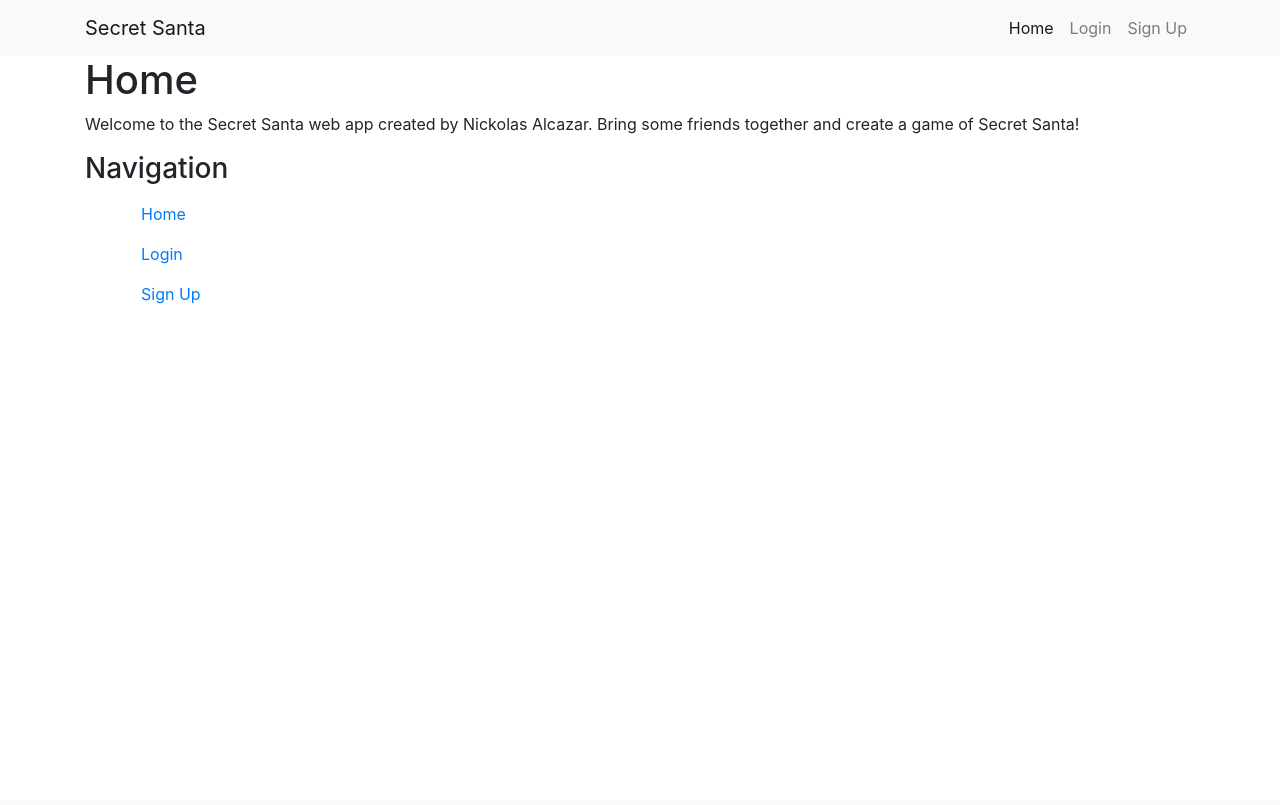
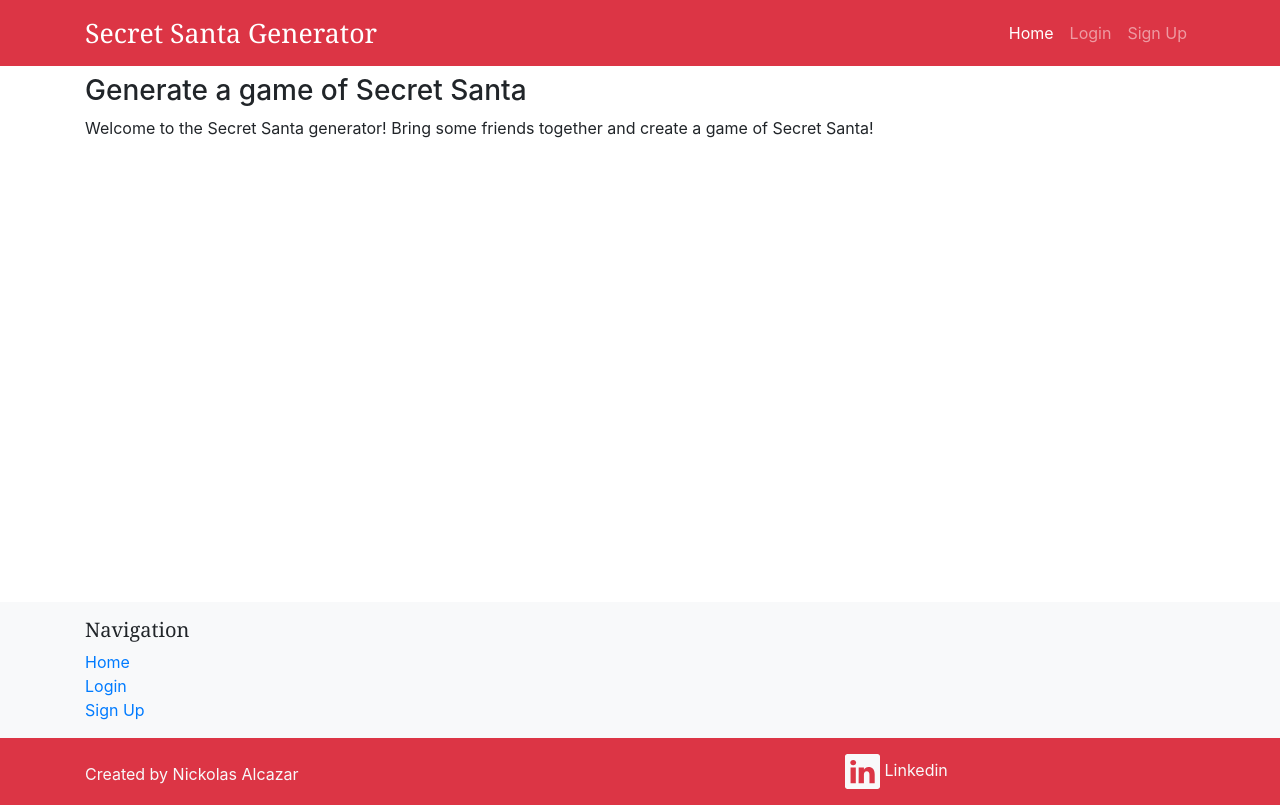
Before and after one commit to nickolasalcazar/SecretSanta, a Django app: page / in a window 1280 px wide. Before the commit the page ends 304 px from the top, so only its background shows below. Run offline with Django 3.2, Linux system fonts and the light colour scheme; some libraries are stand-ins or nearby versions.

Commit message:
Added extra styling and changes to content of base.html

```diff
--- a/secretsanta/game/static/game/main.css
+++ b/secretsanta/game/static/game/main.css
@@ -5,3 +5,15 @@ body {
 .display-none {
 	display: none;
 }
+
+main {
+	/*height: 100vh;*/
+}
+
+.navbar {
+	background-color: #fc032c;
+}
+
+.georgia-font {
+	font-family: georgia;
+}
--- a/secretsanta/game/templates/game/base.html
+++ b/secretsanta/game/templates/game/base.html
@@ -16,18 +16,20 @@
     {% endif %}
 </head>
 <body>
-    <nav class="navbar navbar-expand-lg navbar-light bg-light">
+    <nav class="navbar navbar-expand-lg navbar-dark bg-danger">
       <div class="container">
-        <a class="navbar-brand" href="#">Secret Santa</a>
+        <a  class="navbar-brand" href="{% url 'game-home' %}">
+            <span class="georgia-font" style="font-size: 20pt">Secret Santa Generator</span>
+        </a>
         <button class="navbar-toggler" type="button" data-toggle="collapse" data-target="#navbarResponsive" aria-controls="navbarResponsive" aria-expanded="false" aria-label="Toggle navigation">
               <span class="navbar-toggler-icon"></span>
             </button>
         <div class="collapse navbar-collapse" id="navbarResponsive">
           <ul class="navbar-nav ml-auto">
             <li class="nav-item active">
-              <a class="nav-link" href="{% url 'game-home' %}">Home
+                <a class="nav-link" href="{% url 'game-home' %}">Home
                     <span class="sr-only">(current)</span>
-                  </a>
+                </a>
             </li>
             {% if user.is_authenticated %}
                 <li class="nav-item">
@@ -51,35 +53,59 @@
                 </li>
             {% endif %}
           </ul>
-
         </div>
       </div>
     </nav>
-
-    <main role="main" class="container">
+    <main role="main" class="container mt-2">
+        <div style="height: 60vh;">
         {% block content %}
         <!-- block content goes here -->
         {% endblock %}
+        </div>
+    </main>
+    <!-- <footer class="mt-5" style="background-color: #c9d2ff"> -->
+    <footer class="mt-5 bg-light">
+        <div class="container">
+            <div class="row text-center text-xs-center text-sm-left text-md-left">
+                <div class="col-xs-12 col-sm-4 col-md-4">
+                    <h5 class="mt-3 georgia-font">Navigation</h5>
+                    <ul class="list-unstyled quick-links">
+                        <li><a href="{% url 'game-home' %}"><i class="fa fa-angle-double-right"></i>Home</a></li>
+                        {% if user.is_authenticated %}
+                            <li><a href="{% url 'game-create' %}"><i class="fa fa-angle-double-right"></i>Create Game</a></li>
+                            <li><a href="{% url 'view-games' user.id %}"><i class="fa fa-angle-double-right"></i>Saved Games</a></li>
+                            <li><a href="{% url 'profile' %}"><i class="fa fa-angle-double-right"></i>Profile</a></li>
+                            <li><a href="{% url 'logout' %}"><i class="fa fa-angle-double-right"></i>Logout</a></li>
+                        {% else %}
+                            <li><a href="{% url 'login' %}"><i class="fa fa-angle-double-right"></i>Login</a></li>
+                            <li><a href="{% url 'register' %}"><i class="fa fa-angle-double-right"></i>Sign Up</a></li>
+                        {% endif %}
+                    </ul>
+                </div>
+            </div>
+        </div>
+        <!-- <div style="background-color: #abbbc9"> -->
+        <div class="bg-danger">
+            <div class="container">
+                <div class="row">
+                    <div class="col-sm-8 mt-4 mb-2 text-light">
+                        Created by Nickolas Alcazar
+                    </div>
+                    <div class="col-sm-4 mt-3 mb-3">
+                        <!-- linkedin -->
+                        <a href="https://www.linkedin.com/in/nickolasalcazar/" >
+                            <svg xmlns="http://www.w3.org/2000/svg" width="35" height="35" fill="currentColor" class="bi bi-linkedin text-light" viewBox="0 0 16 16">
+                              <path d="M0 1.146C0 .513.526 0 1.175 0h13.65C15.474 0 16 .513 16 1.146v13.708c0 .633-.526 1.146-1.175 1.146H1.175C.526 16 0 15.487 0 14.854V1.146zm4.943 12.248V6.169H2.542v7.225h2.401zm-1.2-8.212c.837 0 1.358-.554 1.358-1.248-.015-.709-.52-1.248-1.342-1.248-.822 0-1.359.54-1.359 1.248 0 .694.521 1.248 1.327 1.248h.016zm4.908 8.212V9.359c0-.216.016-.432.08-.586.173-.431.568-.878 1.232-.878.869 0 1.216.662 1.216 1.634v3.865h2.401V9.25c0-2.22-1.184-3.252-2.764-3.252-1.274 0-1.845.7-2.165 1.193v.025h-.016a5.54 5.54 0 0 1 .016-.025V6.169h-2.4c.03.678 0 7.225 0 7.225h2.4z"/>
+                            </svg>
+                        </a>
+                        <a href="https://www.linkedin.com/in/nickolasalcazar/" class="text-light">Linkedin</a>
 
 
-        <nav>
-            <h3>Navigation</h3>
-            <ul>
-                {% if user.is_authenticated %}
-                    <a class="nav-item nav-link" href="{% url 'game-home' %}">Home</a>
-                    <a class="nav-item nav-link" href="{% url 'game-create' %}">Create Game</a>
-                    <a class="nav-item nav-link" href="{% url 'view-games' user.id %}">Saved Games</a>
-                    <a class="nav-item nav-link" href="{% url 'profile' %}">Profile</a>
-                    <a class="nav-item nav-link" href="{% url 'logout' %}">Logout</a>
-                {% else %}
-                    <a class="nav-item nav-link" href="{% url 'game-home' %}">Home</a>
-                    <a class="nav-item nav-link" href="{% url 'login' %}">Login</a>
-                    <a class="nav-item nav-link" href="{% url 'register' %}">Sign Up</a>
-                {% endif %}
-            </ul>
-        </nav>
-    </main>
-
+                    </div>
+                </div>
+            </div>
+        </div>
+    </footer>
     <!-- Bootstrap scripts -->
     <script src="https://code.jquery.com/jquery-3.3.1.slim.min.js" integrity="sha384-q8i/X+965DzO0rT7abK41JStQIAqVgRVzpbzo5smXKp4YfRvH+8abtTE1Pi6jizo" crossorigin="anonymous"></script>
     <script src="https://cdnjs.cloudflare.com/ajax/libs/popper.js/1.14.7/umd/popper.min.js" integrity="sha384-UO2eT0CpHqdSJQ6hJty5KVphtPhzWj9WO1clHTMGa3JDZwrnQq4sF86dIHNDz0W1" crossorigin="anonymous"></script>
--- a/secretsanta/game/templates/game/home.html
+++ b/secretsanta/game/templates/game/home.html
@@ -1,7 +1,7 @@
 {% extends "game/base.html" %}
 {% block content %}
-    <h1>Home</h1>
+    <h3>Generate a game of Secret Santa</h3>
     <p>
-        Welcome to the Secret Santa web app created by Nickolas Alcazar. Bring some friends together and create a game of Secret Santa!
+        Welcome to the Secret Santa generator! Bring some friends together and create a game of Secret Santa!
     </p>
 {% endblock content %}
```
